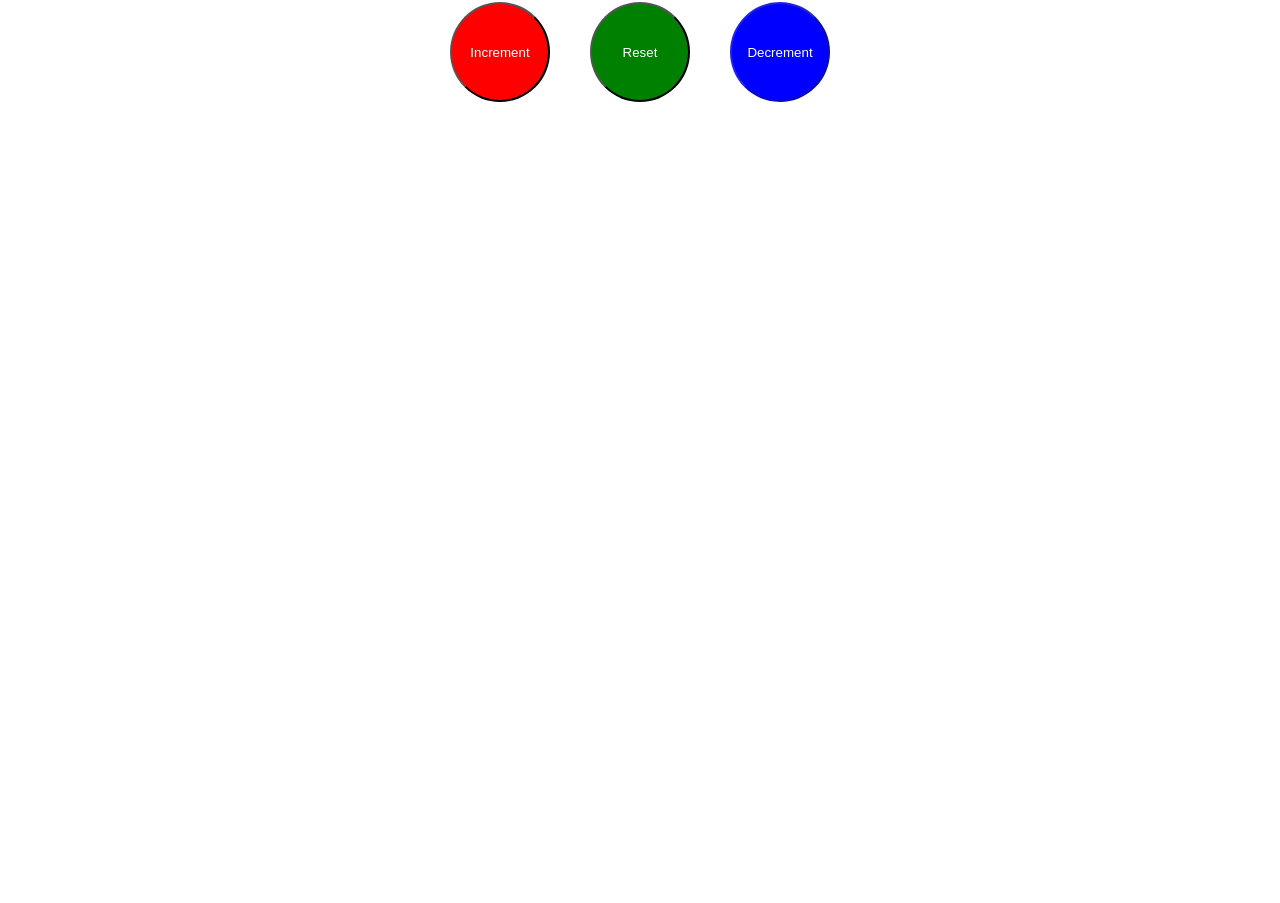
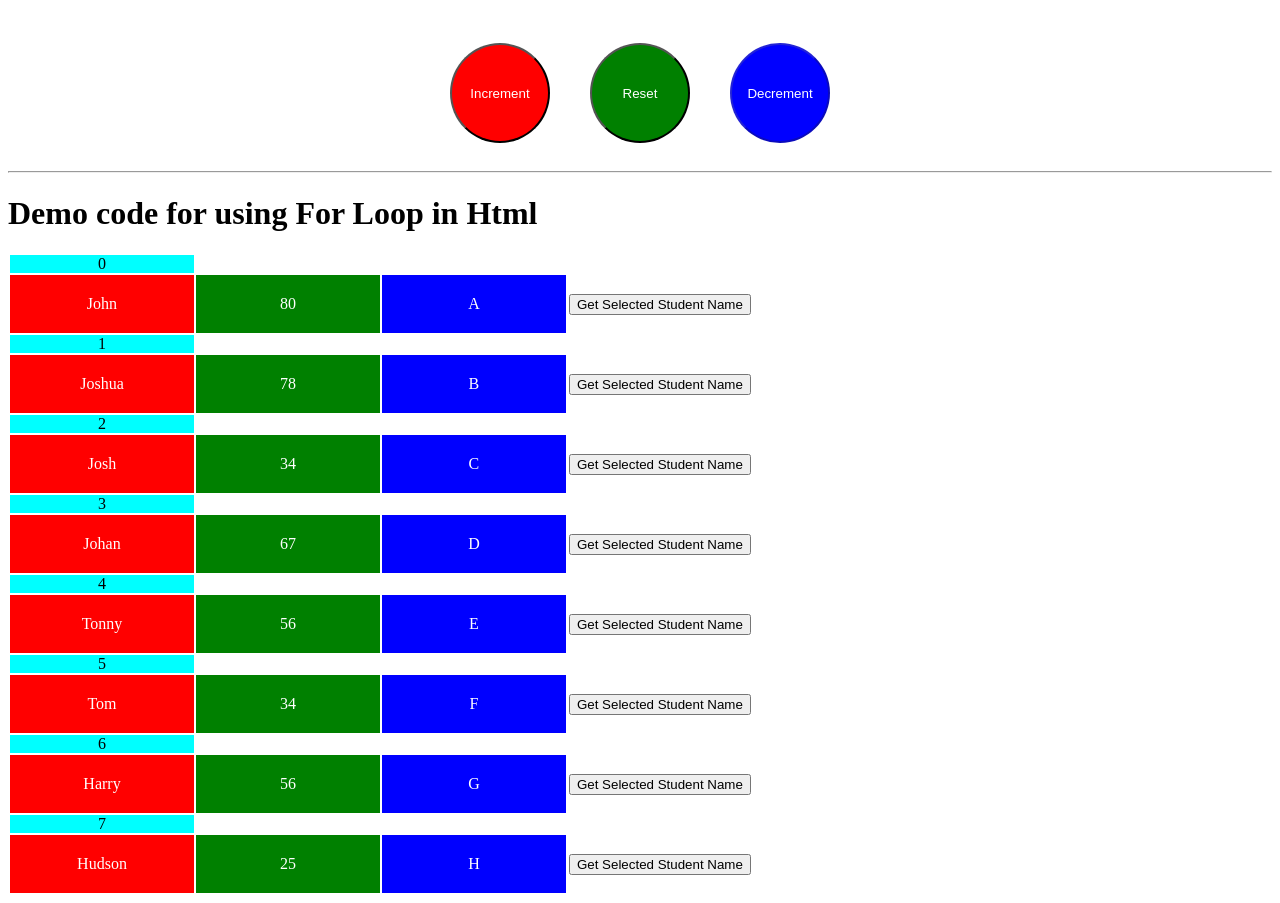
Before and after one commit to Rajveer123/Angular-Project, an Angular app: page / in a window 1280 px wide. Shown: the part 516-1419 px from the top of the page. Before the commit the page ends 800 px from the top, so only its background shows below. Built offline with nearby package versions, Linux system fonts and the light colour scheme.

Commit message:
Formatted HTML code and Use of for Loop and getting values dynamically

```diff
--- a/src/app/login/login.component.css
+++ b/src/app/login/login.component.css
@@ -32,3 +32,5 @@
     padding: 10px;
     font-size: 30px;
 }
+table.fixed { table-layout:fixed; }
+table.fixed td { overflow: hidden; }
--- a/src/app/login/login.component.html
+++ b/src/app/login/login.component.html
@@ -1,24 +1,108 @@
+<hr />
 <p>Rajver singh login works!!!</p>
-<h2 style="border-color: red; padding: 10; color: blue;">{{title}}</h2>
-<h2 style="background-color: aquamarine;">{{experiance}}</h2>
-<h1>{{email}}</h1>
-<input type="text" id="textBox"  placeholder="enter email address" style="border: 1px; background-color: antiquewhite;border-color: blue;" (input)="handleEvents($event)" #emailField />
+<h1>
+  Demo code for button click and binding between Typescript and Html code.
+</h1>
+<h2 style="background-color: aquamarine">{{ experiance }}</h2>
+<h1>{{ email }}</h1>
+<input
+  type="text"
+  id="textBox"
+  placeholder="enter email address"
+  style="border: 1px; background-color: antiquewhite; border-color: blue"
+  (input)="handleEvents($event)"
+  #emailField
+/>
 <button type="button" (click)="getEmail(emailField.value)">Get Email</button>
 <button type="button" (click)="calculateNumbers(10, 20)">Calculate Me</button>
-<button type="button" (click)="handleButtonClick()">{{!toggle ? 'Show Red Div' : 'Show Green Div'}}</button>
+<button type="button" (click)="handleButtonClick()">
+  {{ !toggle ? "Show Red Div" : "Show Green Div" }}
+</button>
 @if(toggle){
-    <div style="background-color: red; height: 100px; width: 100px;"></div>
+<div style="background-color: red; height: 100px; width: 100px"></div>
 }@else {
-    <div style="background-color: green; height: 100px; width: 100px;"></div>
+<div style="background-color: green; height: 100px; width: 100px"></div>
 }
-<h1 >Counter App</h1>
+<hr />
+<h1 style="text-align: center">Counter App</h1>
 <div class="mainContainer">
-    <h1 class="count">{{count}}</h1>
-    <div (mouseenter)="handleEvents($event)"
+  <h1 class="count">{{ count }}</h1>
+  <div
+    (mouseenter)="handleEvents($event)"
     (mouseleave)="handleEvents($event)"
-    (click)="handleEvents($event)">
-    <button class="btn btn-red" (click)="handleButtonClicked('Increment')">Increment</button>
-    <button class="btn btn-green" (click)="handleButtonClicked('Reset')">Reset</button>
-    <button class="btn btn-blue" [disabled]="buttonDisabled" (click)="handleButtonClicked('Decrement')">Decrement</button>
-    </div>
+    (click)="handleEvents($event)"
+  >
+    <button class="btn btn-red" (click)="handleButtonClicked('Increment')">
+      Increment
+    </button>
+    <button class="btn btn-green" (click)="handleButtonClicked('Reset')">
+      Reset
+    </button>
+    <button
+      class="btn btn-blue"
+      [disabled]="buttonDisabled"
+      (click)="handleButtonClicked('Decrement')"
+    >
+      Decrement
+    </button>
+  </div>
 </div>
+<hr />
+<h1>Demo code for using For Loop in Html</h1>
+<table class="fixed">
+  <col width="25%" />
+  <col width="25%" />
+  <col width="25%" />
+  <col width="25%" />
+
+  @for(student of students; track $index) {
+  <tr
+    style="
+      background-color: aqua;
+      color: black;
+      padding: 20px;
+      text-align: center;
+      width: 100%;
+    "
+  >
+    {{
+      $index
+    }}
+  </tr>
+  <td
+    style="
+      background-color: red;
+      color: white;
+      padding: 20px;
+      text-align: center;
+    "
+  >
+    {{ student.name }}
+  </td>
+  <td
+    style="
+      background-color: green;
+      color: white;
+      padding: 20px;
+      text-align: center;
+    "
+  >
+    {{ student.age }}
+  </td>
+  <td
+    style="
+      background-color: blue;
+      color: white;
+      padding: 20px;
+      text-align: center;
+    "
+  >
+    {{ student.grade }}
+  </td>
+  <td>
+    <button name="button" (click)="getSelectedStudentName(student.name)">
+      Get Selected Student Name
+    </button>
+  </td>
+  }
+</table>
--- a/src/app/login/login.component.ts
+++ b/src/app/login/login.component.ts
@@ -48,4 +48,40 @@ export class LoginComponent {
     console.log('getEmail :'+ value);
     this.email = value;
   }
+  students = [{
+    name: 'John',
+    age: 80,
+    grade: 'A'
+  },{
+    name: 'Joshua',
+    age: 78,
+    grade: 'B'
+  },{
+    name: 'Josh',
+    age: 34,
+    grade: 'C'
+  },{
+    name: 'Johan',
+    age: 67,
+    grade: 'D'
+  },{
+    name: 'Tonny',
+    age: 56,
+    grade: 'E'
+  },{
+    name: 'Tom',
+    age: 34,
+    grade: 'F'
+  },{
+    name: 'Harry',
+    age: 56,
+    grade: 'G'
+  },{
+    name: 'Hudson',
+    age: 25,
+    grade: 'H'
+  }];
+  getSelectedStudentName(studentName : string) {
+    alert('Selected Student name is ' + studentName);
+  }
 }
```
